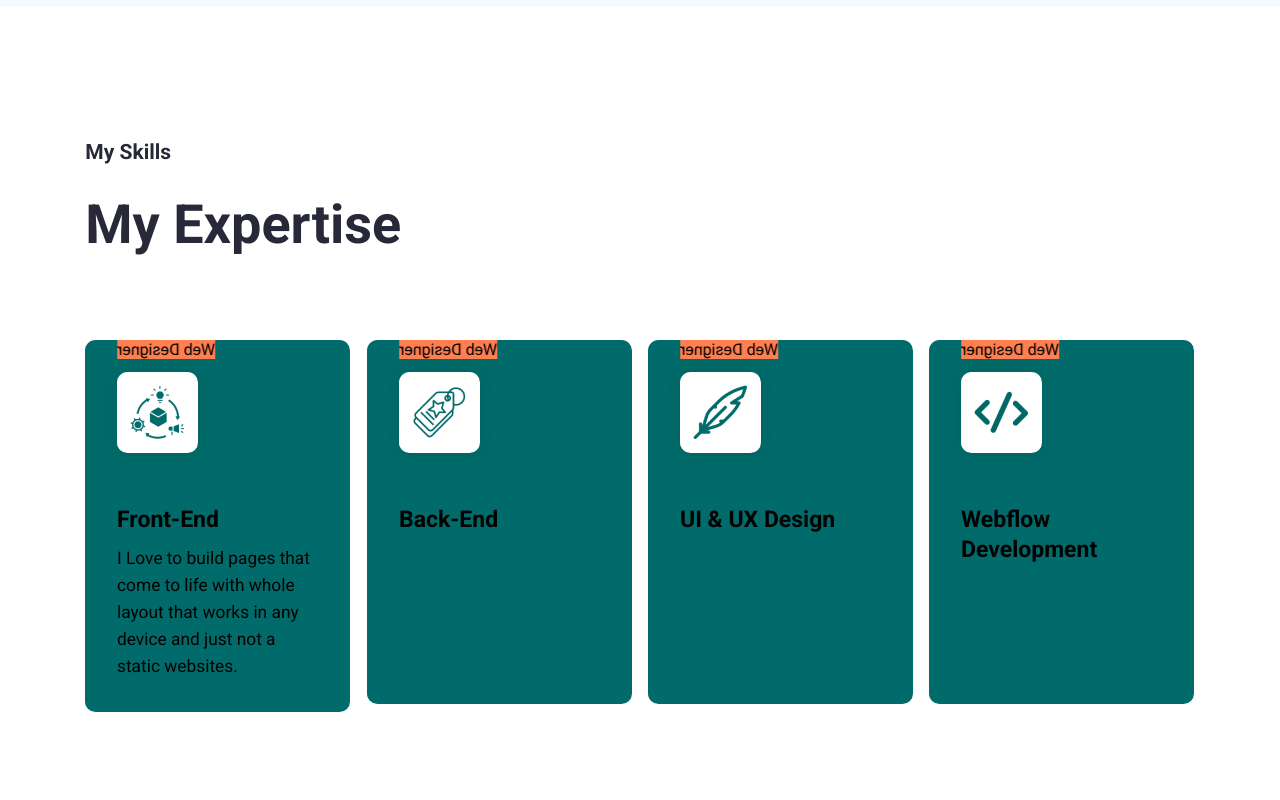
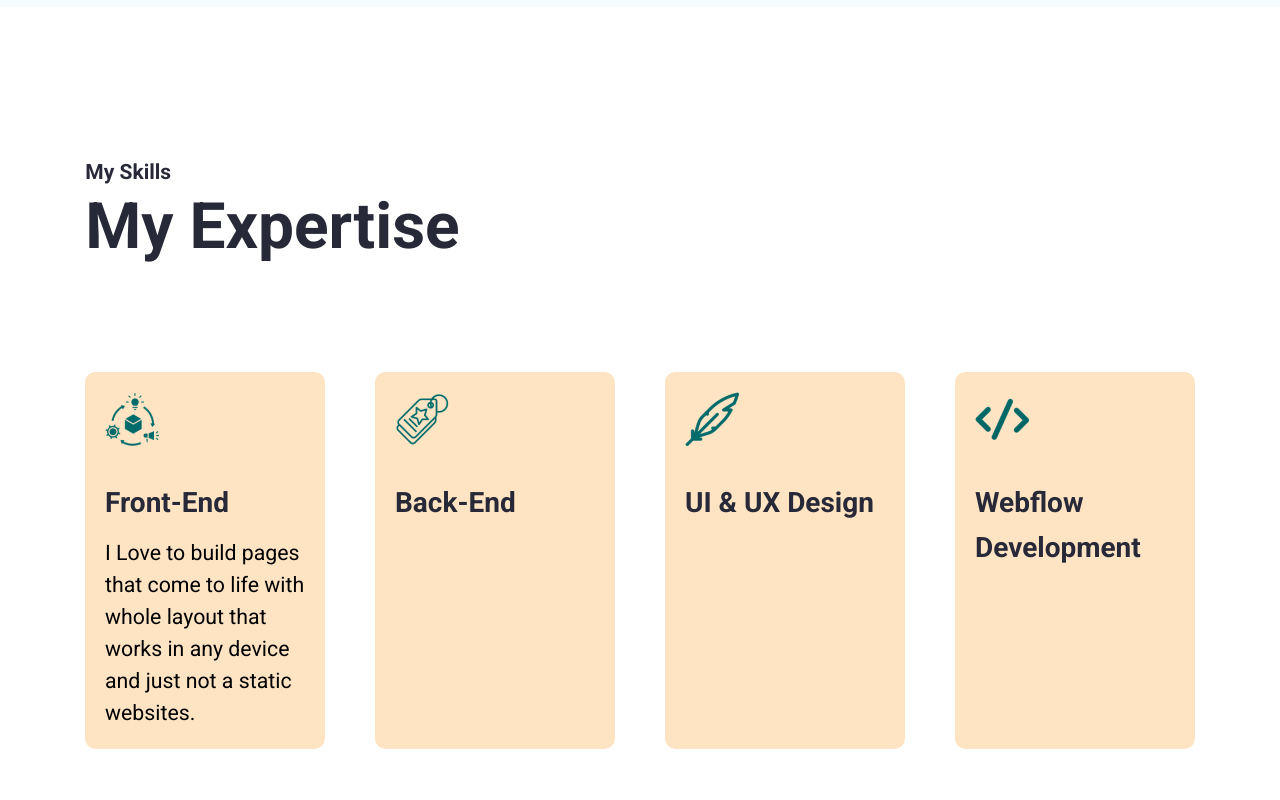
Before and after one commit to Part-h/Portfolio, a React (Create React App) app: page / in a window 1280 px wide. Shown: the part 620-1420 px from the top of the page. Built offline with nearby package versions, Linux system fonts and the light colour scheme.

Commit message:
skillSection

```diff
--- a/package.json
+++ b/package.json
@@ -6,6 +6,11 @@
     "node": ">=12.x"
   },
   "dependencies": {
+    "@fortawesome/fontawesome-svg-core": "^6.5.1",
+    "@fortawesome/free-brands-svg-icons": "^6.5.1",
+    "@fortawesome/free-regular-svg-icons": "^6.5.1",
+    "@fortawesome/free-solid-svg-icons": "^6.5.1",
+    "@fortawesome/react-fontawesome": "^0.2.0",
     "react": "^18.2.0",
     "react-dom": "^18.2.0",
     "react-router-dom": "^6.14.2",
--- a/src/App.css
+++ b/src/App.css
@@ -220,89 +220,7 @@
   color: var(--primary);
 }
 /* Navbar Styler Ends */
-/* Skills Section style Begins*/
-.skills--section{
-  display: flex;
-  padding: 129.33px 85.33px;
-  flex-direction: column;
-  justify-content: center;
-  align-items: flex-start;
-  gap: 80.667px;
-}
-.skills--section--heading{
-  color: var(--heading-color);
-  font-size: 64px;
-  font-weight: 700;
-  line-height: 77px;
-}
-.skills--section--container{
-  display: grid;
-  justify-content: center;
-  align-items: stretch;
-  gap: 42.6px;
-  grid-template-columns: repeat(4, 1fr);
-}
- .frontside{
-  display: flex;
-  padding:32px;
-  flex-direction: column;
-  align-items: flex-start;
-  gap:42.6px;
-  /* flex: 1 0 0; */
-  border-radius: 10.6px;
-  min-height: 300px;
-  /* background: var(--bg-shade); */
-  background: #006b6a;
-  position: relative;
-  transform: perspective(1000px) rotateY(0deg);
-  transition: .9s;
-  backface-visibility: hidden;
-}
-.frontside:hover {
-  transform: perspective(1000px) rotateY(180deg);
-}
- .content{
-  position:absolute;
-  top:0%;
-  background-color:coral;
-  transform: perspective(1000px) rotateY(180deg);
-  transition: 1.5s;
-  /* backface-visibility: hidden; */
 
-}
-/* .frontside .content:hover{
-  transform: perspective(1000px) rotateY(0deg);
-} */
-/* .box .content .center{
-  position: absolute;
-  white-space: nowrap;
-  text-align: center;
-} */
- .content span{
-  font-size: 16px;
-  color: black;
-}
-.skills--section--img{
-  width: fit-content;
-  margin-bottom: 10px;
-  display: flex;
-  padding: 13.3px;
-  justify-content: center;
-  align-items: center;
-  gap:13.3px;
-  border-radius: 10.6px;
-  background: #fff;
-  box-shadow: 0 0 16px 0 rgba(0, 0, 0, 0.1);
-}
-.skills--section--description {
-  margin-top: 10px;
-  color: var(--black);
-  font-size: 21.3px;
-  font-style: normal;
-  font-weight: 400;
-  line-height: 32px;
-}
-/* Skills Section Ends */
 /* About us */
 .about--section {
   display: grid;
--- a/src/App.js
+++ b/src/App.js
@@ -6,6 +6,7 @@
 import Navbar from './Views/Home/Navbar.jsx';
 import Home from "./Views/Home/HomeScreen/index.jsx";
 import './fonts/Kingsman.ttf';
+
 
 function App() {
   return (
--- a/src/Css/MySkills.css
+++ b/src/Css/MySkills.css
@@ -0,0 +1,143 @@
+/* Skills Section Style */
+.skills--section {
+  display: flex;
+  padding: 149.33px 85.33px;
+  flex-direction: column;
+  align-items: flex-start;
+  gap: 106.667px;
+}
+
+.skills--section--heading {
+  color: var(--heading-color);
+  font-size: 64px;
+  font-weight: 700;
+  line-height: 77px;
+}
+.skills--section--container {
+  display: grid;
+  justify-content: center;
+  align-items: flex-start;
+  gap: 42.6px;
+  grid-template-columns: repeat(4, 1fr);
+}
+/* .skills--section--card {
+    display: flex;
+    padding: 32px;
+    flex-direction: column;
+    align-items: flex-start;
+    gap: 32px;
+    flex: 1 0 0;
+    border-radius: 10.6px;
+    background: var(--bg-shade);
+    min-height: 250px;
+  }
+  .skills--section--card:hover {
+    border-bottom: 4px solid var(--primary);
+  }
+  .skills--section--card:hover .skills--section--description {
+    color: var(--darkblue);
+  }
+  .skills--section--img {
+    display: flex;
+    padding: 13.3px;
+    justify-content: center;
+    align-items: center;
+    gap: 13.3px;
+    border-radius: 10.6px;
+    background: #fff;
+    box-shadow: 0 0 16px 0 rgba(0, 0, 0, 0.1);
+  }
+  .skills--section--card--content {
+    display: flex;
+    flex-direction: column;
+    align-items: flex-start;
+    gap: 32px;
+    align-self: stretch;
+  }
+  .skills--section--title {
+    color: var(--heading-color);
+    font-size: 32px;
+    font-weight: 700;
+    line-height: 45px;
+  }
+  .skills--section--description {
+    color: var(--black);
+    font-size: 21.3px;
+    font-style: normal;
+    font-weight: 400;
+    line-height: 32px;
+  } */
+/* Skills Style Ends */
+.skills--section--layer2 {
+  display: flex;
+  flex-direction: row;
+  justify-content: space-between;
+  gap:50px;
+}
+.skills--section--card {
+  display: flex;
+  /* border-style: dotted; */
+  width: 100%;
+  min-height: 350px;
+  position: relative;
+}
+.skills--section--card .frontside {
+  display: flex;
+  gap: 30px;
+  flex-direction: column;
+  border-radius: 10.6px;
+  /* background: var(--bg-shade); */
+  background: bisque;
+  /* position: relative; */
+  width: 100%;
+  transform: perspective(1000px) rotateY(0deg);
+  transition: 0.9s;
+  backface-visibility: hidden;
+  padding: 20px;
+}
+.skills--section--card:hover .frontside {
+  transform: perspective(1000px) rotateY(-180deg);
+}
+.skills--section--card--content {
+  display: flex;
+  flex-direction: column;
+  align-items: flex-start;
+  gap: 12px;
+  align-self: stretch;
+}
+.skills--section--title {
+  color: var(--heading-color);
+  font-size: 28px;
+  font-weight: 700;
+  line-height: 45px;
+}
+.skills--section--description {
+  color: var(--black);
+  font-size: 21.3px;
+  font-style: normal;
+  font-weight: 400;
+  line-height: 32px;
+}
+.skills--section--card .content {
+  position: absolute;
+  top: 0%;
+  width: 100%;
+  height: 100%;
+  background-color: coral;
+  border-radius: 10.6px;
+  transform: perspective(1000px) rotateY(180deg);
+  transition: 0.9s;
+  backface-visibility: hidden;
+}
+.skills--section--card:hover .content {
+  transform: perspective(1000px) rotateY(0deg);
+}
+.skills--section--card .content  .backside{
+ background: blue;
+
+}
+.skills--section--card .content  .backside .myskills--react{
+  padding: 10px;
+  height: 50px;
+
+}
--- a/src/Views/Home/MySkills.jsx
+++ b/src/Views/Home/MySkills.jsx
@@ -1,17 +1,18 @@
 import data from "../../data/index.json";
+import { FontAwesomeIcon } from '@fortawesome/react-fontawesome';
+import {faReact} from "@fortawesome/free-brands-svg-icons";
 
 export default function MySkills() {
   return (
     <section className="skills--section" id="mySkills">
-      <div className="portfolio--container">
+      <div className="skills--section--layer1">
         <p className="section--title">My Skills</p>
         <h2 className="skills--section--heading">My Expertise</h2>
       </div>
 
-      <div className="skills--section--container">
-        {data?.skills?.map((item, index) => (    /* data?.skills: The optional chaining (?.) is used to access properties deeply nested within the object. It ensures that if either data or data.skills is null or undefined, the code won't throw an error, and it will gracefully handle the absence of the property. */
+      {/* <div className="skills--section--container">
+        {data?.skills?.map((item, index) => (
           <div key={index} className="skills--section--card">
-            <div className="frontside">
             <div className="skills--section--img">
               <img src={item.src} alt="Product Chain" />
             </div>
@@ -19,16 +20,42 @@
               <h3 className="skills--section--title">{item.title}</h3>
               <p className="skills--section--description">{item.description}</p>
             </div>
-            <div class="content">
-                    <div class="center">
-                        <span>Web Designer</span>
-                    </div>
-                 </div>
+          </div>
+        ))}
+      </div> */}
+      <div class="skills--section--layer2">
+        {data?.skills?.map((item, index) => (
+          <div key={index} class="skills--section--card">
+            <div class="frontside">
+              <div className="skills--section--img">
+                <img src={item.src} alt="Product Chain" />
+              </div>
+              <div className="skills--section--card--content">
+                <h3 className="skills--section--title">{item.title}</h3>
+                <p className="skills--section--description">
+                  {item.description}
+                </p>
+              </div>
+            </div>
+            <div className="content">
+              <div className="backside">
+              <FontAwesomeIcon className="myskills--react" icon={faReact} size="lg" style={{color:"#74C0FC",}}/>
+              <FontAwesomeIcon className="myskills--react" icon={faReact} size="lg" style={{color:"#74C0FC",}}/>
+              <FontAwesomeIcon className="myskills--react" icon={faReact} size="lg" style={{color:"#74C0FC",}}/>
+              <FontAwesomeIcon className="myskills--react" icon={faReact} size="lg" style={{color:"#74C0FC",}}/>
+              <FontAwesomeIcon className="myskills--react" icon={faReact} size="lg" style={{color:"#74C0FC",}}/>
+              <FontAwesomeIcon className="myskills--react" icon={faReact} size="lg" style={{color:"#74C0FC",}}/>
+              <FontAwesomeIcon className="myskills--react" icon={faReact} size="lg" style={{color:"#74C0FC",}}/>
+              <FontAwesomeIcon className="myskills--react" icon={faReact} size="lg" style={{color:"#74C0FC",}}/>
+              <FontAwesomeIcon className="myskills--react" icon={faReact} size="lg" style={{color:"#74C0FC",}}/>
+              <FontAwesomeIcon className="myskills--react" icon={faReact} size="lg" style={{color:"#74C0FC",}}/>
+              <FontAwesomeIcon className="myskills--react" icon={faReact} size="lg" style={{color:"#74C0FC",}}/>
+
+              </div>
             </div>
           </div>
         ))}
       </div>
-
     </section>
   );
 }
```
Also changed, not shown: 1 other file (tests, documents, lock files or other folders).
